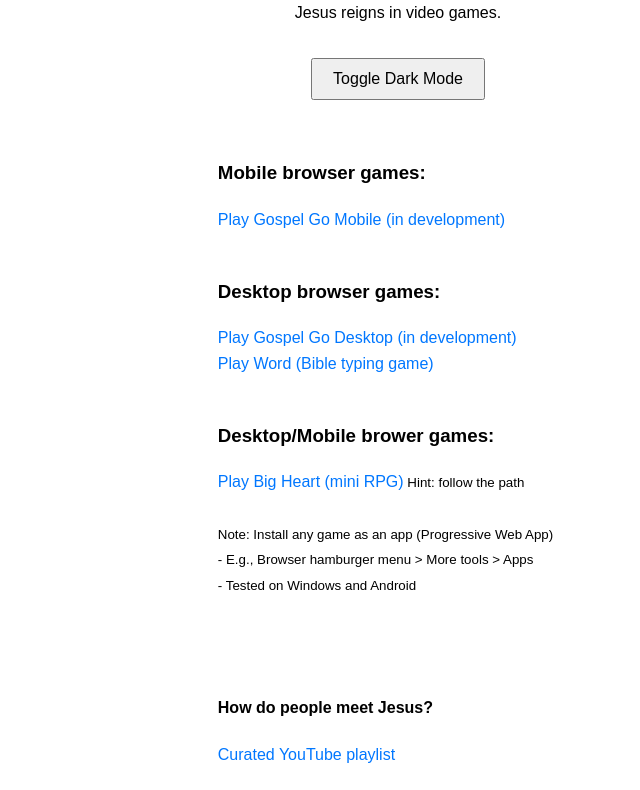
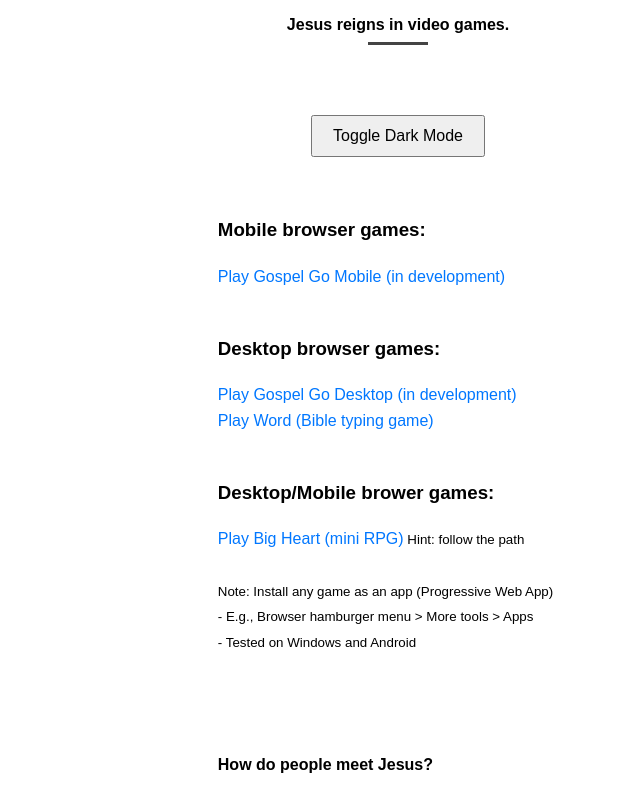
Before and after one commit to danosono/home-gospelgo-org, a plain HTML site: page index.html in a window 1280 px wide. Shown: the part 54-844 px from the top of the page, without its empty margins (242-882 px from the left). Drawn offline with Linux system fonts and the light colour scheme.

Commit message:
Styled subtitle

```diff
--- a/index.html
+++ b/index.html
@@ -18,7 +18,7 @@
 			class="logo-header"
 		>
 		</header>
-		<p>Jesus reigns in video games.</p>
+		<p class="highlight">Jesus reigns in video games.</p><br>
 		<button onclick="toggleDarkMode()">Toggle Dark Mode</button><br><br>
 
 		<div class="line-block">
--- a/style.css
+++ b/style.css
@@ -96,3 +96,18 @@ button {
 	font-size: 1rem;
 	cursor: pointer;
 }
+
+.highlight {
+  text-align: center;
+  font-weight: bold;
+  position: relative;
+  margin: 2em 0;
+}
+.highlight::after {
+  content: "";
+  display: block;
+  width: 60px;
+  height: 3px;
+  background: #444;
+  margin: 0.5em auto 0;
+}
```
Also changed, not shown: 1 other file.
